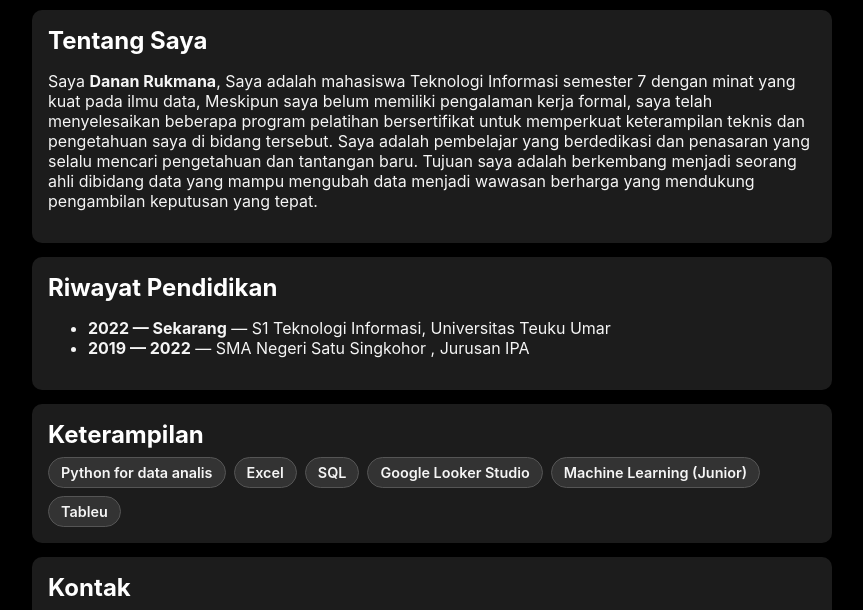
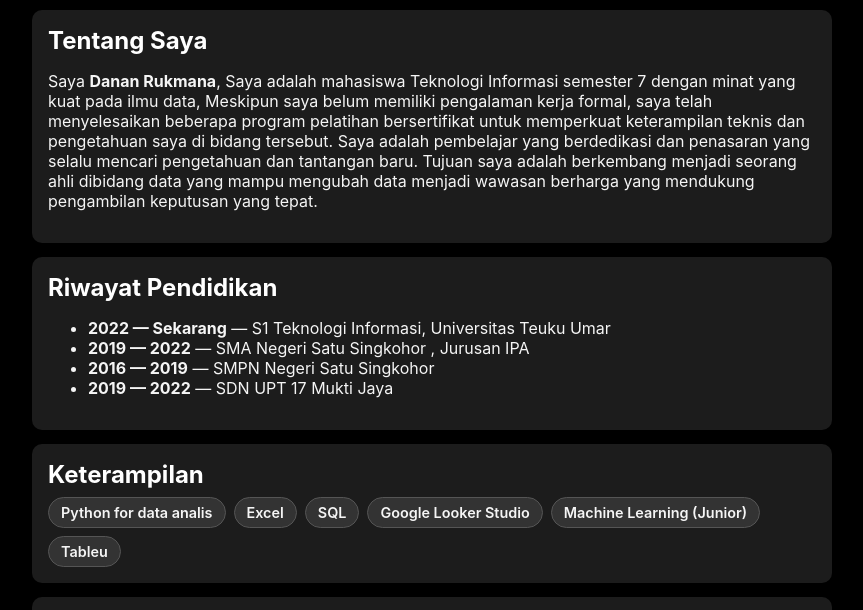
Before and after one commit to DananRukmana/My_Profil, a plain HTML site: page index.html in a window 1280 px wide. Shown: the part 180-790 px from the top of the page, without its empty margins (208-1071 px from the left). Drawn offline with Linux system fonts and the light colour scheme.

Commit message:
Update index.html

```diff
--- a/index.html
+++ b/index.html
@@ -34,6 +34,8 @@
       <ul>
         <li><strong>2022 — Sekarang</strong> — S1 Teknologi Informasi, Universitas Teuku Umar</li>
         <li><strong>2019 — 2022</strong> — SMA Negeri Satu Singkohor , Jurusan IPA</li>
+        <li><strong>2016 — 2019</strong> — SMPN Negeri Satu Singkohor </li>
+        <li><strong>2019 — 2022</strong> — SDN UPT 17 Mukti Jaya </li>
       </ul>
     </section>
 
```
